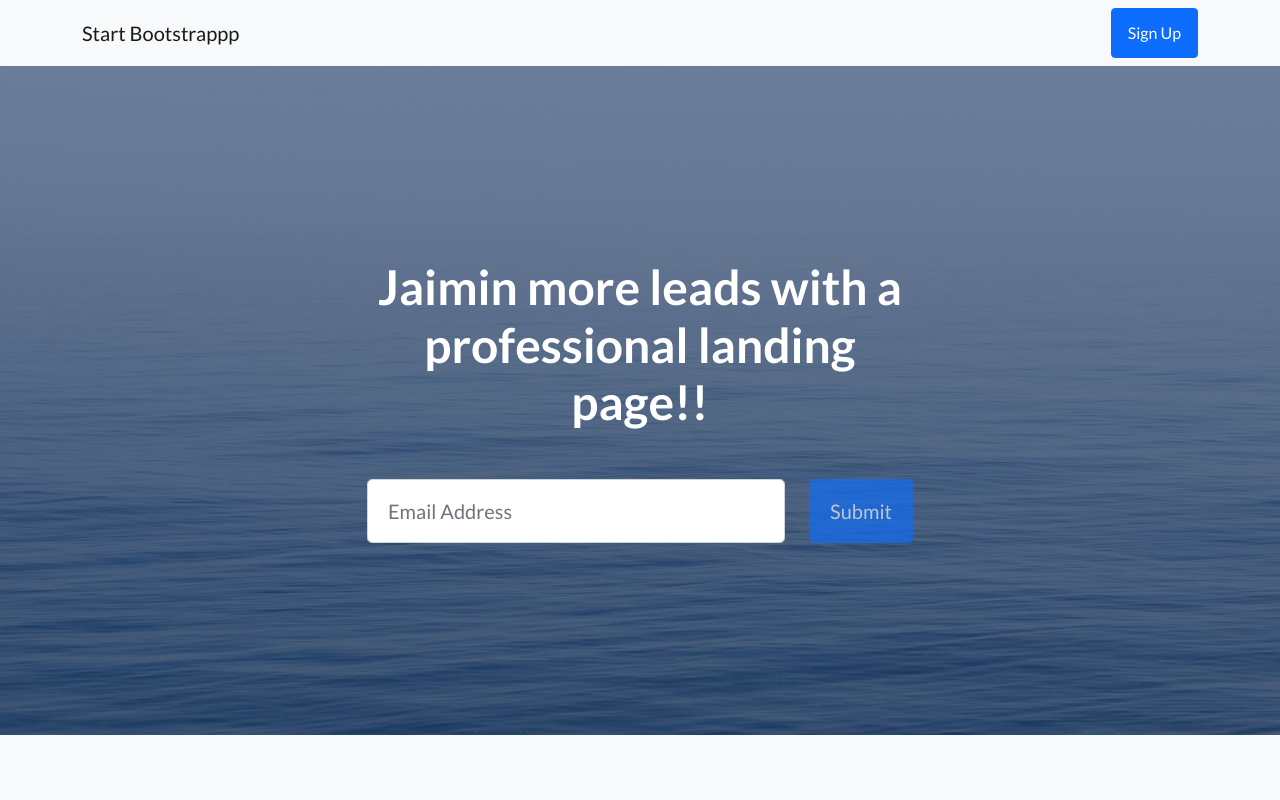
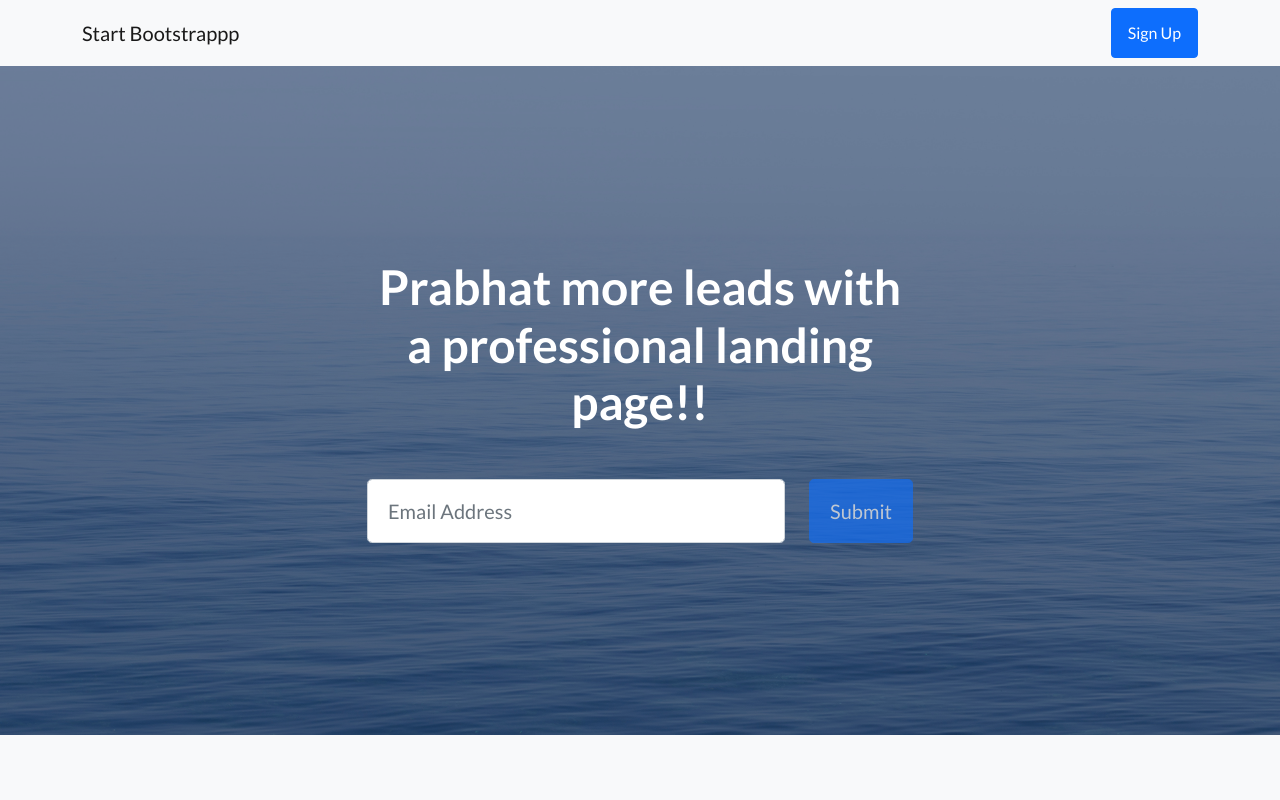
Before and after one commit to ritu-addweb/test-netlify, a plain HTML site: page index.html in a window 1280 px wide. Shown: the top 800 px of the page. Drawn offline with nearby package versions, Linux system fonts and the light colour scheme.

Commit message:
index file

```diff
--- a/index.html
+++ b/index.html
@@ -30,7 +30,7 @@
                     <div class="col-xl-6">
                         <div class="text-center text-white">
                             <!-- Page heading-->
-                            <h1 class="mb-5">Jaimin more leads with a professional landing page!!</h1>
+                            <h1 class="mb-5">Prabhat more leads with a professional landing page!!</h1>
                             <!-- Signup form-->
                             <!-- * * * * * * * * * * * * * * *-->
                             <!-- * * SB Forms Contact Form * *-->
```
